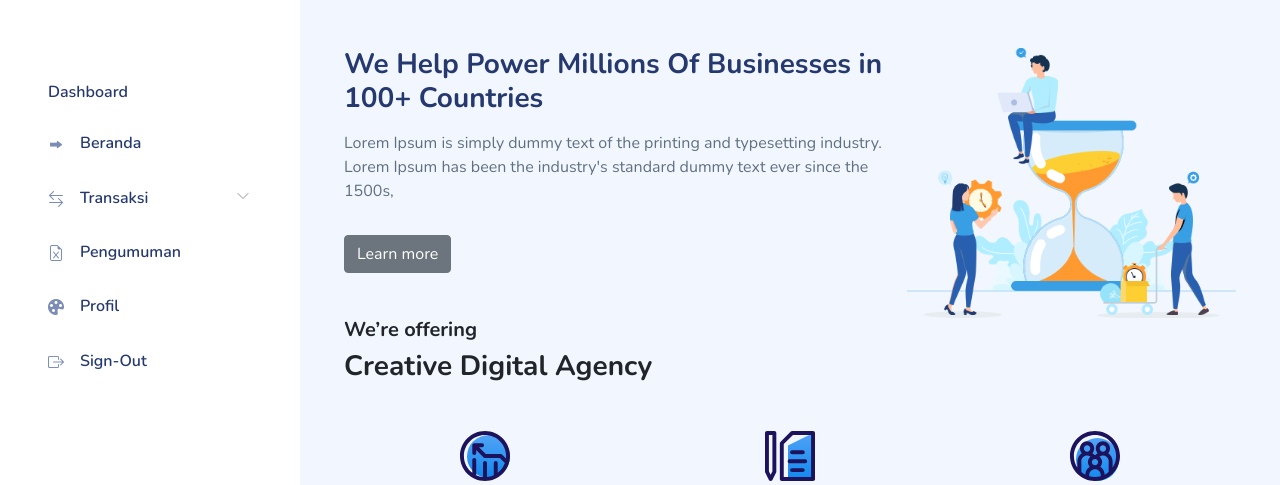
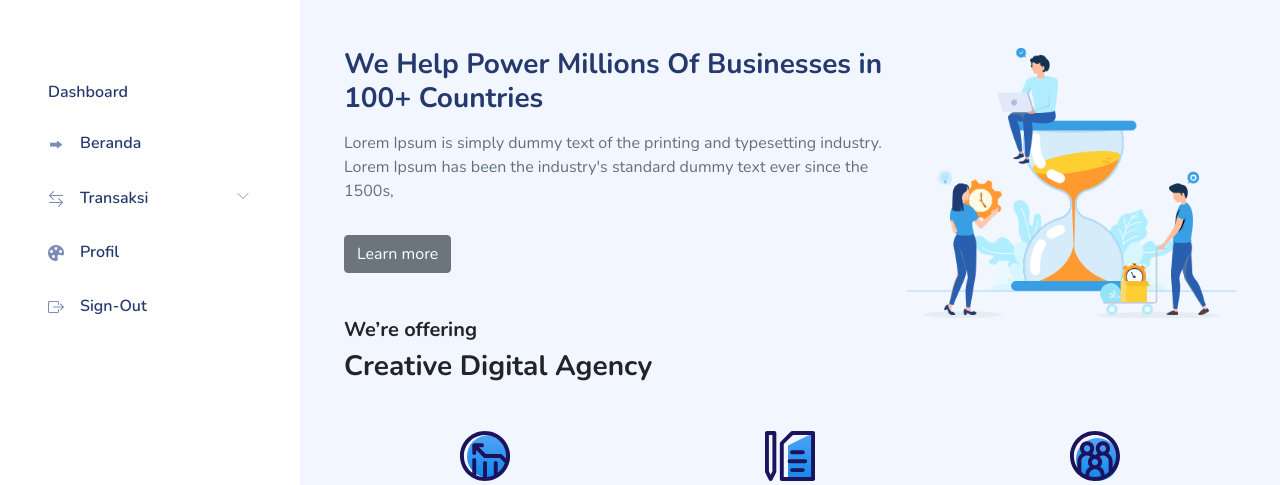
Before and after one commit to dionriadi/web-koperasi, a PHP site: page / in a window 1280 px wide. Shown: the top 485 px of the page. Run offline with PHP 8.4, Linux system fonts and the light colour scheme; the visitor is signed in with stand-in values (Sample User, id 1); some libraries are stand-ins or nearby versions.

Commit message:
edit sidebar

```diff
--- a/includes/sidebar.php
+++ b/includes/sidebar.php
@@ -46,12 +46,6 @@
                     </ul>
                   </li>
                   <li class="sidebar-item">
-                    <a href="pengumuman" class="sidebar-link">
-                      <i class="bi bi-file-earmark-spreadsheet-fill"></i>
-                      <span>Pengumuman </span>
-                    </a>
-                  </li>
-                  <li class="sidebar-item">
                     <a href="profil" class="sidebar-link">
                       <i class="bi bi-person-circle"></i>
                       <span>Profil</span>
```
